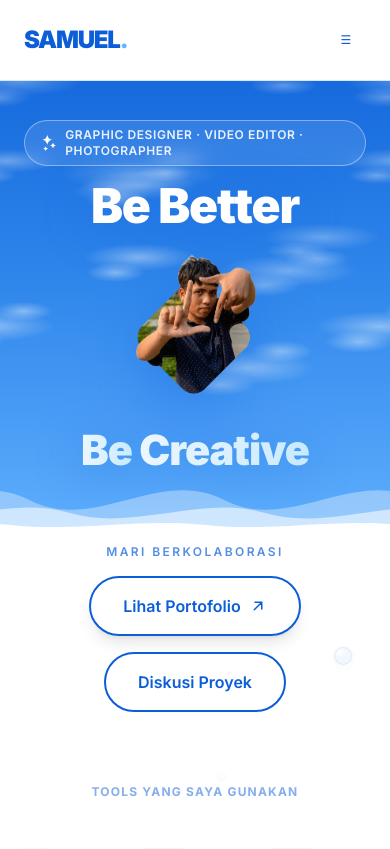
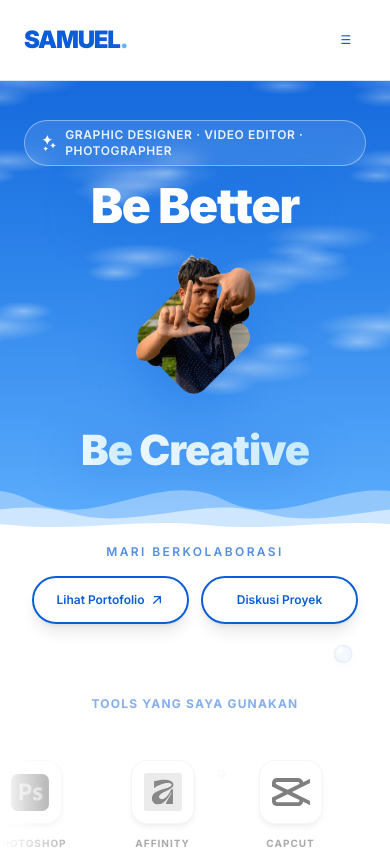
Before and after one commit to marantikasamuel-creator/samuel-design, a Next.js app: page / in a window 390 px wide. Shown: the top 849 px of the page. Built offline with nearby package versions, Linux system fonts and the light colour scheme.

Commit message:
drop shadow

```diff
--- a/app/page.tsx
+++ b/app/page.tsx
@@ -539,18 +539,18 @@ export default function App() {
             initial={{ opacity: 0, y: 30 }}
             animate={{ opacity: 1, y: 0 }}
             transition={{ duration: 0.6, delay: 0.35 }}
-            className="relative z-30 flex flex-wrap items-center justify-center gap-4"
+            className="relative z-30 flex w-full md:w-auto flex-row items-center justify-center gap-3 md:gap-4 px-2 md:px-0"
           >
             <a
               href="#work"
-              className="btn-fill-center px-8 py-4 font-semibold rounded-full flex items-center gap-2 group shadow-lg"
+              className="btn-fill-center flex-1 md:flex-none px-2 py-3.5 md:px-8 md:py-4 text-xs md:text-base font-semibold rounded-full flex items-center justify-center gap-1 md:gap-2 group shadow-lg whitespace-nowrap"
             >
               Lihat Portofolio
-              <ArrowUpRight size={18} className="group-hover:translate-x-0.5 group-hover:-translate-y-0.5 transition-transform" />
+              <ArrowUpRight size={16} className="md:w-[18px] md:h-[18px] group-hover:translate-x-0.5 group-hover:-translate-y-0.5 transition-transform" />
             </a>
             <a
               href="#contact"
-              className="btn-fill-center px-8 py-4 font-semibold rounded-full"
+              className="btn-fill-center flex-1 md:flex-none px-2 py-3.5 md:px-8 md:py-4 text-xs md:text-base font-semibold rounded-full flex items-center justify-center shadow-lg whitespace-nowrap"
             >
               Diskusi Proyek
             </a>
```
